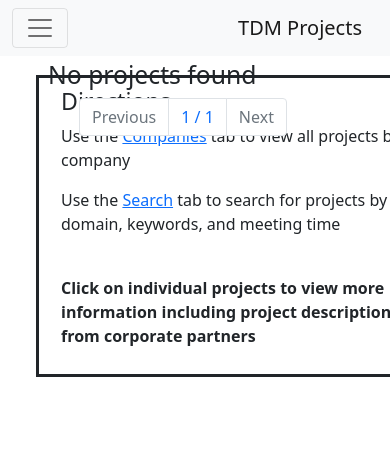
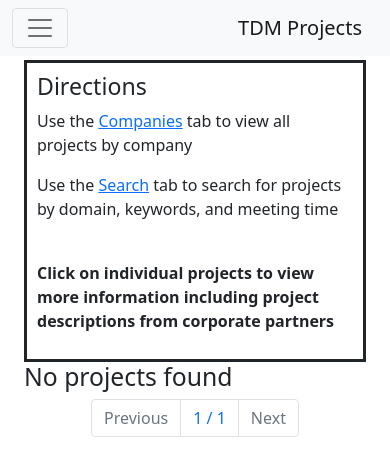
Before and after one commit to TheDataMine/tdm_site, a Django app: page /projects/ in a window 390 px wide. Shown: the top 476 px of the page. Run offline with Django 3.2, Linux system fonts and the light colour scheme; data that the repository does not hold is empty; parts of the project's set-up code (start-up, migrations or seed data) failed here and were passed over; some libraries are stand-ins or nearby versions.

Commit message:
Update project_list.html

```diff
--- a/tdm_site/templates/projects/project_list.html
+++ b/tdm_site/templates/projects/project_list.html
@@ -2,10 +2,39 @@
 {% load static %}
 
 {% block content %}
+<style>
+	@media only screen and (max-width: 768px) {
+	  #sticky-sidebar {
+		  display: none;
+	  }
+	  .col-6 {
+		  width: 99%;
+		  max-width: 100%;
+		  flex: 0 0 100%;
+	  }
+  }
+	  @media only screen and (min-width: 769px){
+	  #directions {
+		  display: none;
+	  }
+	  .col-6 {
+		  width: 65%;
+		  max-width: 65%;
+		  flex: 0 0 100%;
+	  }
+  }
+	  @media only screen and (min-width: 1500px){
+	  .col-6 {
+		  width: 50%;
+		  max-width: 50%;
+		  flex: 0 0 100%;
+	  }
+  }
+</style>
 <div class="container-fluid">
-	<div class ='row container-fluid'>
-		<div style='top:75px; position:fixed; border-style: solid; width: 500px;'>
-			<div style="padding: 10px;">
+	<div class="row ">
+		<div class="col-3" id="sticky-sidebar">
+			<div class="sticky-top" style='border-style: solid; padding: 10px;'>
 				<h3>Directions</h1>
 				<p>Use the <a href="https://projects.the-examples-book.com/companies/">Companies</a> tab to view all projects by company</p>
 				<p>Use the <a href="https://projects.the-examples-book.com/projects/search">Search</a> tab to search for projects by domain, keywords, and meeting time</p>
@@ -13,9 +42,16 @@
 				<p><b>Click on individual projects to view more information including project descriptions from corporate partners</b></p>
 			</div>
 		</div>
-		<div class="row container-fluid justify-content-center">
+		<div class="col-6" id="main">
+			<div id="directions" style='border-style: solid; padding: 10px;'>
+				<h3>Directions</h1>
+				<p>Use the <a href="https://projects.the-examples-book.com/companies/">Companies</a> tab to view all projects by company</p>
+				<p>Use the <a href="https://projects.the-examples-book.com/projects/search">Search</a> tab to search for projects by domain, keywords, and meeting time</p>
+				<br>
+				<p><b>Click on individual projects to view more information including project descriptions from corporate partners</b></p>
+			</div>
 			{% for project in page_obj %}
-			<div class = 'col-5 justify-content-center'>
+			<div class="row justify-content-center">
 				<div class="col-6">
 					<div class="card mb-3">
 						<div class="card-body">
@@ -44,8 +80,11 @@
 			</div>
 		{% empty %}
 		<h2>No projects found</h2>
+		{% endfor %}
 		</div>
-			{% endfor %}
+	</div>
+</div>
+
 <nav>
 	<ul class="pagination justify-content-center">
 		{% if page_obj.has_previous %}
@@ -71,7 +110,5 @@
 		{% endif %}
 	</ul>
 </nav>
-		</div>
-	</div>
-</div>
+
 {% endblock content %}
```
Lines whose indentation alone changed are shown as unchanged.
